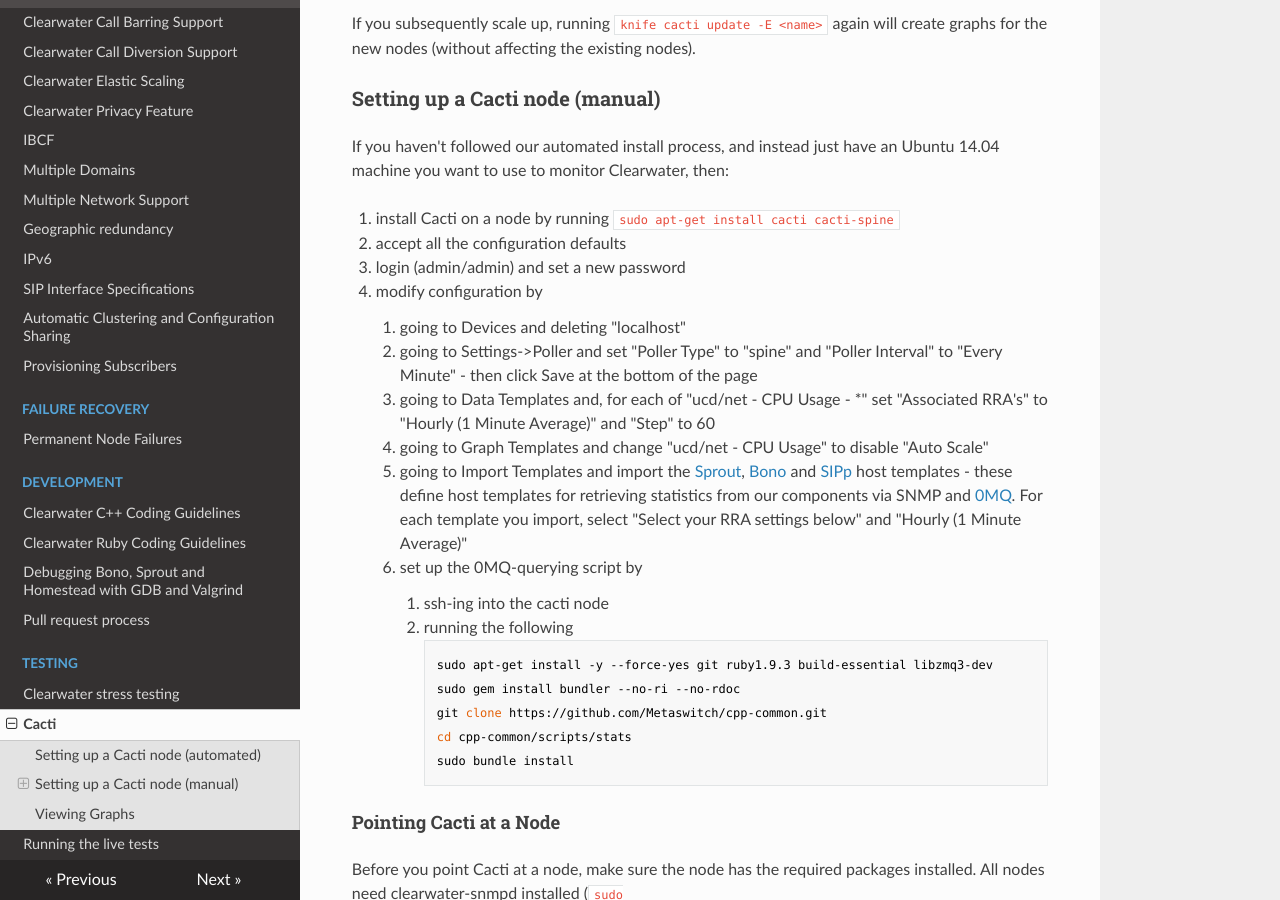
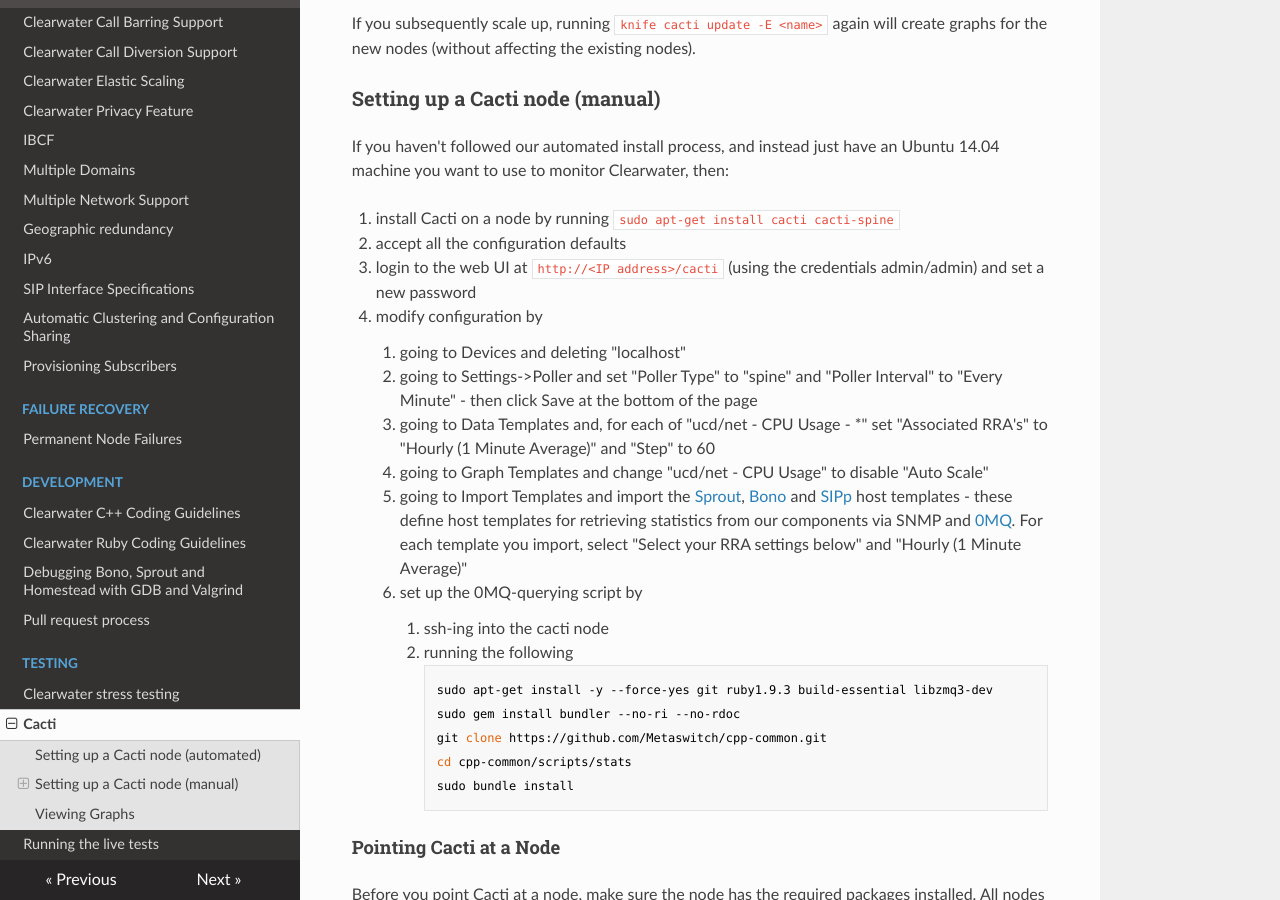
Before and after one commit to Metaswitch/clearwater-readthedocs, an MkDocs documentation site: the page built from docs/Cacti.md, in a window 1280 px wide and 900 px high, scrolled down 707 px. Built offline with MkDocs 1.6.1, drawn with Linux system fonts in a browser that asks for light colours; nearby versions of some CDN libraries; old or Windows-style settings are respelled for this version of MkDocs.

Commit message:
Say where the Cacti web UI is

```diff
--- a/docs/Cacti.md
+++ b/docs/Cacti.md
@@ -33,7 +33,7 @@ you want to use to monitor Clearwater, then:
 
 1.  install Cacti on a node by running `sudo apt-get install cacti cacti-spine`
 2.  accept all the configuration defaults
-3.  login (admin/admin) and set a new password
+3.  login to the web UI at `http://<IP address>/cacti` (using the credentials admin/admin) and set a new password
 4.  modify configuration by
     1.  going to Devices and deleting "localhost"
     2.  going to Settings-\>Poller and set "Poller Type" to "spine" and
```
